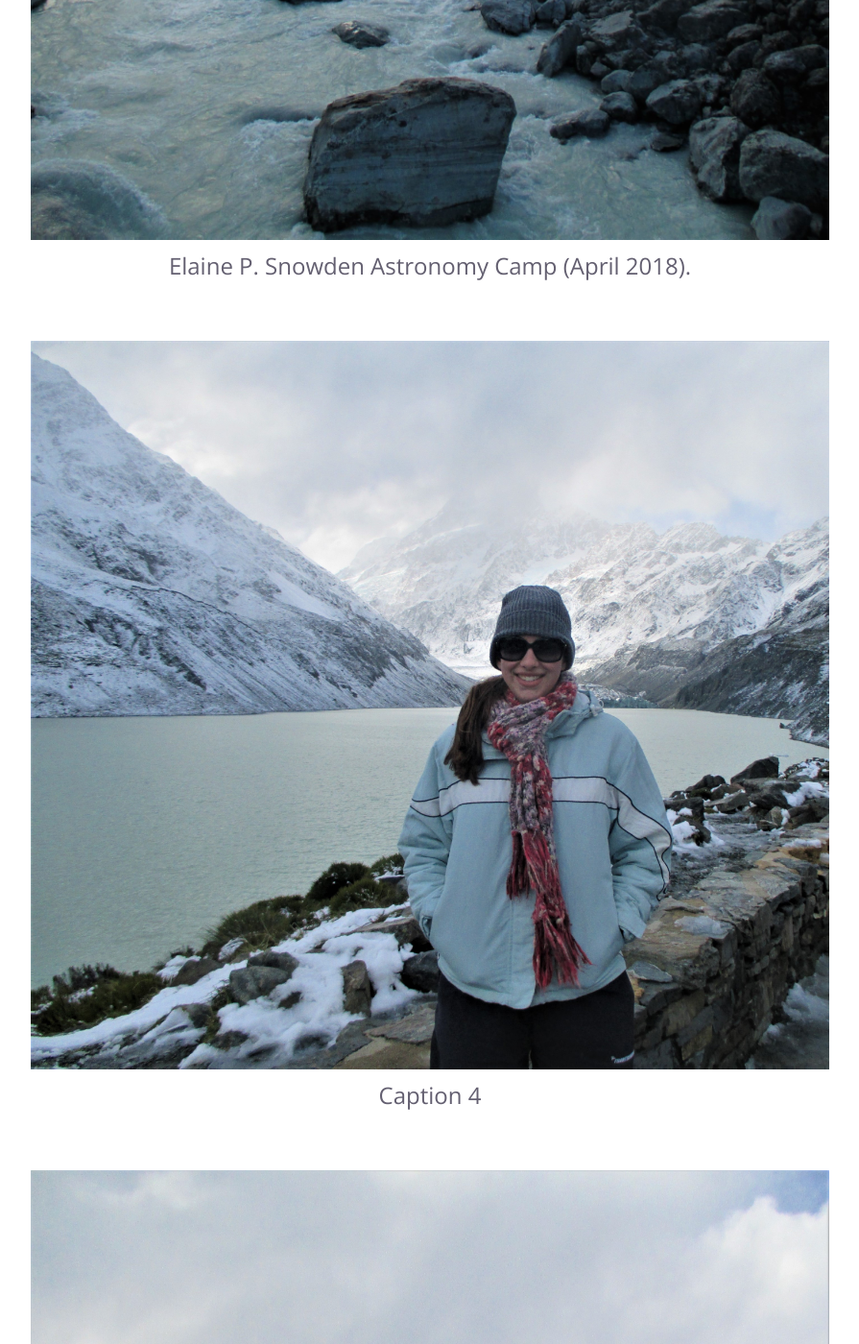
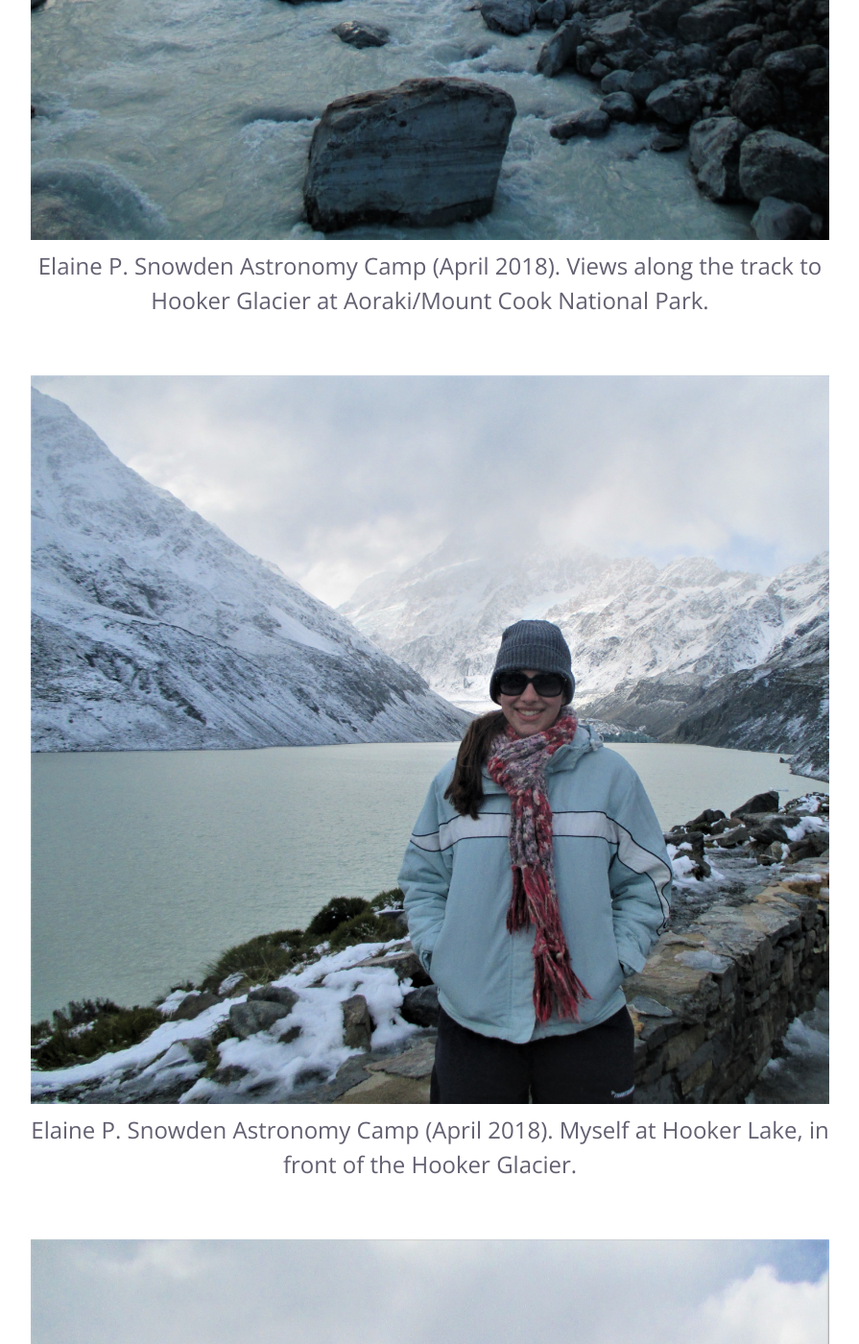
Before and after one commit to rcdorsey/rcdcorsey.github.io, a Jekyll site: the page built from outreach.html, in a window 1280 px wide and 1400 px high, scrolled down 3366 px. Shown: the whole window at 96% size, without its empty margins (192-1087 px from the left). Built offline with Jekyll 4.4.1, drawn with Linux system fonts in a browser that asks for light colours; some of the changed text lies outside the part shown.

Commit message:
Update outreach.html

```diff
--- a/outreach.html
+++ b/outreach.html
@@ -5,13 +5,13 @@ description: "My adventures in Astronomy outreach at the University of Canterbur
 
 images:
     - image: 'Outreach-2019-EPS-UC-1.jpg'
-      caption: 'Elaine P. Snowden Astronomy Camp (April 2019). </br>Setting up solar telescopes.'
+      caption: 'Elaine P. Snowden Astronomy Camp (April 2019). Setting up solar telescopes.'
     - image: 'Outreach-2019-EPS-MJ.jpg'
       caption: 'Elaine P. Snowden Astronomy Camp (April 2019). Myself with the Milky Way at the University of Canterbury Mount John Observatory.'
     - image: 'Outreach-2018-April-EPS-MountCookArea-2.jpg'
-      caption: 'Elaine P. Snowden Astronomy Camp (April 2018).'
+      caption: 'Elaine P. Snowden Astronomy Camp (April 2018). Views along the track to Hooker Glacier at Aoraki/Mount Cook National Park.'
     - image: 'Outreach-2018-April-EPS-TasmanGlacier-1-2.jpg'
-      caption: 'Caption 4'
+      caption: 'Elaine P. Snowden Astronomy Camp (April 2018). Myself at Hooker Lake, in front of the Hooker Glacier.'
     - image: 'Outreach-2018-April-EPS-TasmanGlacier-2-2.jpg'
-      caption: 'Caption 4'
+      caption: 'Elaine P. Snowden Astronomy Camp (April 2018). Myself at Hooker Lake, in front of the Hooker Glacier'
 ---
```
